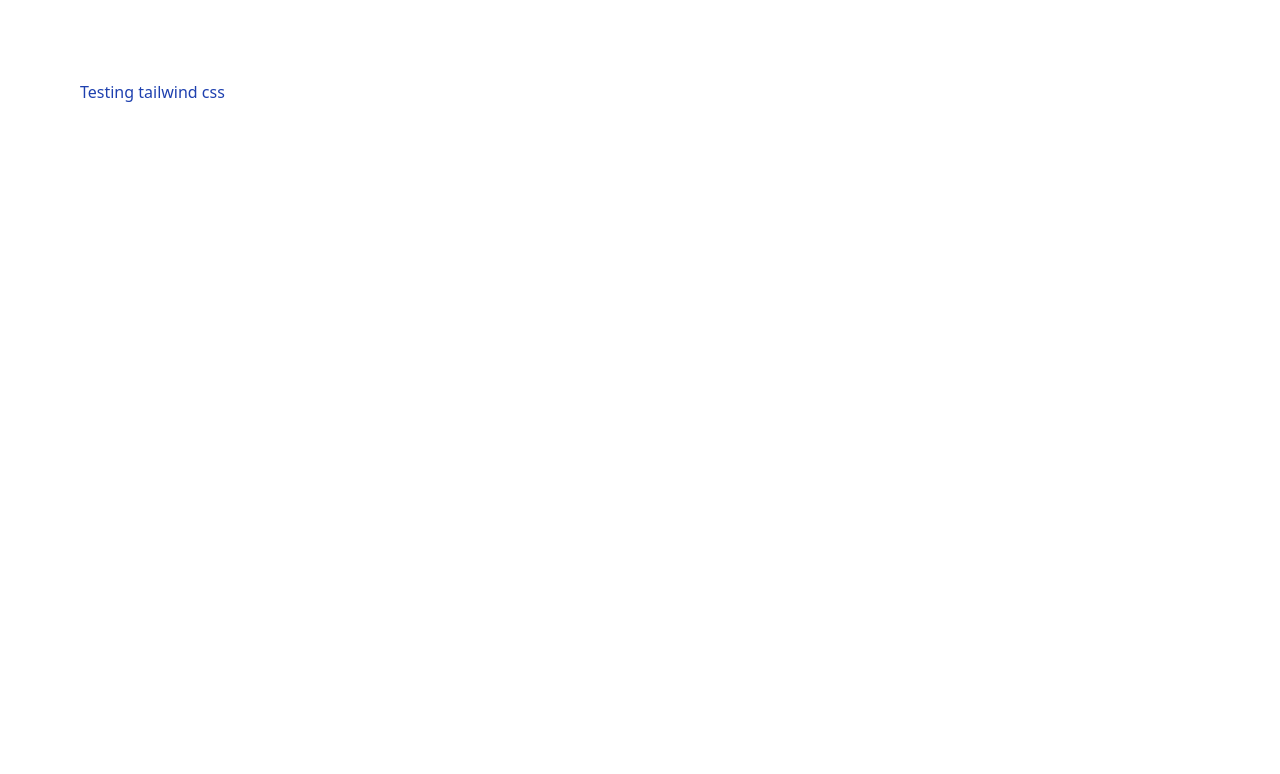
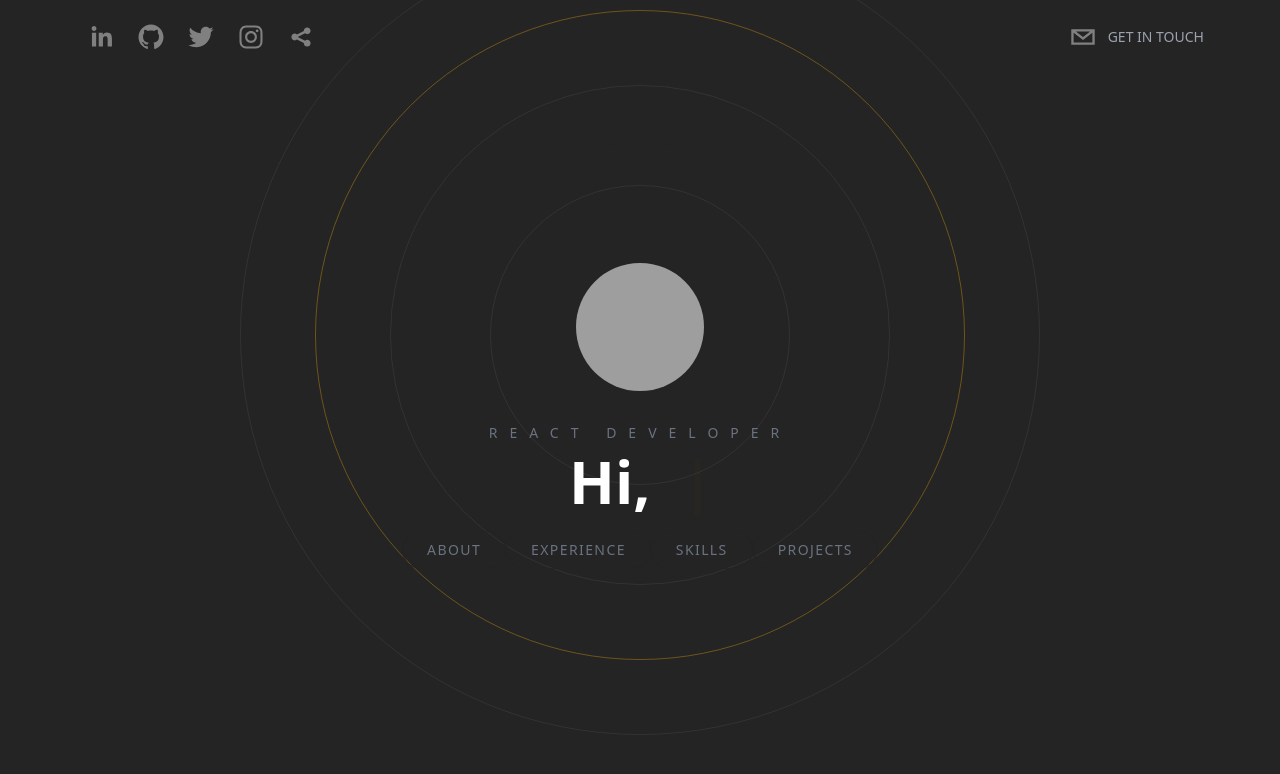
Before and after one commit to izorawar/my-portfolio, a Next.js app: page / in a window 1280 px wide. Shown: the top 774 px of the page. Built offline with nearby package versions, Linux system fonts and the light colour scheme; grey boxes are pictures that could not be loaded.

Commit message:
header, main and about components done

```diff
--- /dev/null
+++ b/components/About.tsx
@@ -0,0 +1,50 @@
+import { motion } from 'framer-motion';
+import React from 'react'
+
+type Props = {}
+
+export default function About({}: Props) {
+  return (
+    <motion.div
+        initial={{
+            opacity: 0,
+        }}
+        transition={{
+            duration: 1.5,
+        }}
+        whileInView={{ opacity: 1}}
+        className="flex flex-col relative h-screen text-center md:text-left md:flex-row max-w-7xl px-10 justify-evenly mx-auto items-center">
+        <h3 className="absolute top-24 uppercase tracking-[20px] text-gray-500 text-2xl">About</h3>
+
+        <motion.img
+            initial={{
+                x: -200,
+                opacity: 0,
+            }}
+            transition={{
+                duration: 1.2,
+            }}
+            whileInView={{ opacity: 1, x: 0}}
+            viewport={{ once: true}}
+            src="https://i.imgur.com/6EoK5yy.jpg"
+            className="-mb-20 md:mb-0 flex-shrink-0 w-56 h-56 rounded-full object-cover md:rounded-lg md:w-200 md:h-95 xl:w-[400px] xl:h-[400px]"
+        / >
+
+        <div className="space-y-10 px-0 md:px-10">
+            <h4 className="mt-0 text-4xl font-semibold">Here is a {" "}
+                <span className="underline decoration-[#F7AB0A]/50">
+                     little
+                </span> {" "}
+                background
+            </h4>
+            <p className="text-sm">
+                dummy text for now, will replace it, Lorem ipsum dolor sit amet consectetur adipisicing elit. Sed animi aperiam quo earum. Ex nobis cumque quod accusantium quaerat? Ab placeat fugiat maiores iste veniam aut? Perferendis, voluptatibus cupiditate. Id?
+                Lorem ipsum dolor sit amet consectetur adipisicing elit. Provident facilis dolor atque. In dolor culpa autem tempora ducimus modi magnam animi, quidem expedita eum alias ullam quas architecto corrupti debitis.
+                Lorem ipsum, dolor sit amet consectetur adipisicing elit. Id amet rerum dolorum totam tempore, voluptatum, quae magnam sequi illo inventore nulla delectus ut atque repellendus accusamus unde doloremque eveniet vero.
+                Lorem ipsum dolor sit amet consectetur adipisicing elit. Nemo libero dolorem eos reprehenderit quia laudantium sint, dignissimos animi, atque aliquid debitis odio. Libero dolores quae vel minima labore odio officiis.
+                Lorem ipsum dolor sit amet consectetur adipisicing elit. Expedita cum doloribus sint sit at quas quasi quae illum doloremque iure tempora repellat aut ipsum culpa officia qui velit, illo temporibus.
+ </p>
+        </div>
+    </motion.div>
+  )
+}
--- /dev/null
+++ b/components/BackgroundCircles.tsx
@@ -0,0 +1,25 @@
+import React from 'react'
+import { motion } from 'framer-motion';
+
+type Props = {}
+
+export default function BackgroundColors({}: Props) {
+  return (
+    <motion.div
+      initial={{
+        opacity: 0,
+      }}
+      animate={{
+        scale: [1, 2, 2, 3, 1],
+        opacity: [0.1, 0.2, 0.4, 0.8, 0.1, 1.0],
+        borderRadius: ["20%", "20%", "50%", "80%", "20%"]
+      }}
+      className="relative flex justify-center items-center">
+        <div className="absolute border border-[#333333] rounded-full h-[200px] w-[200px] mt-52 animate-ping"/>
+        <div className="rounded-full border border-[#333333] h-[300px] w-[300px] absolute mt-52"/>
+        <div className="rounded-full border border-[#333333] h-[500px] w-[500px] absolute mt-52"/>
+        <div className="rounded-full border border-[#F7AB0A] opacity-20 h-[650px] w-[650px] absolute mt-52 animate-pulse"/>
+        <div className="rounded-full border border-[#333333] h-[800px] w-[800px] absolute mt-52"/>
+    </motion.div>
+  )
+}
--- /dev/null
+++ b/components/Header.tsx
@@ -0,0 +1,81 @@
+import React from "react";
+import { SocialIcon } from "react-social-icons";
+import { motion } from "framer-motion";
+
+type Props = {};
+
+export default function Header({}: Props) {
+  return (
+    <header className="sticky top-0 p-3 flex items-start justify-between max-w-6xl mx-auto z-20 xl:items-center">
+      <motion.div
+      initial={{
+        x: -500,
+        opacity: 0,
+        scale: 0.5
+      }}
+      animate={{
+        x: 0,
+        opacity: 1,
+        scale: 1
+      }}
+      transition={{
+        duration: 1.4,
+      }}
+      className="flex flex-row items-center">
+        <SocialIcon
+          url="https://linkedin.com/in/izorawar"
+          fgColor="grey"
+          target="_blank"
+          bgColor="transparent"
+        />
+        <SocialIcon
+          url="https://github.com/izorawar"
+          fgColor="grey"
+          target="_blank"
+          bgColor="transparent"
+        />
+        <SocialIcon
+          url="https://twitter.com/izorawar_"
+          fgColor="grey"
+          target="_blank"
+          bgColor="transparent"
+        />
+        <SocialIcon
+          url="https://instagram.com/zora__randhawa"
+          fgColor="grey"
+          target="_blank"
+          bgColor="transparent"
+        />
+        <SocialIcon
+          url="https://leetcode.com/izorawar"
+          fgColor="grey"
+          target="_blank"
+          bgColor="transparent"
+        />
+      </motion.div>
+      <motion.div
+      initial={{
+        x: 500,
+        opacity: 0,
+        scale: 0.5
+      }}
+      animate={{
+        x: 0,
+        opacity: 1,
+        scale: 1
+      }}
+      transition={{
+        duration: 1.4,
+      }}
+      className="flex flex-row items-center text-gray-300 cursor-pointer">
+        <SocialIcon
+          className="cursor-pointer"
+          network="email"
+          fgColor="grey"
+          bgColor="transparent"
+        />
+        <p className="uppercase hidden md:inline-flex text-sm text-gray-400">Get in Touch</p>
+      </motion.div>
+    </header>
+  );
+}
--- /dev/null
+++ b/components/Hero.tsx
@@ -0,0 +1,53 @@
+import Link from "next/link";
+import React from "react";
+import { Cursor, useTypewriter } from "react-simple-typewriter";
+import BackgroundCircles from "../components/BackgroundCircles";
+
+type Props = {};
+
+export default function Hero({}: Props) {
+  const [text, count] = useTypewriter({
+    words: [
+      "Hi, The Name's Jorawar Singh",
+      "Guy-who-loves-Coffee.tsx",
+      "<ButLovesToCodeMore />",
+    ],
+    loop: true,
+    delaySpeed: 2000,
+  });
+
+  return (
+    <div className="h-screen flex flex-col space-y-8 items-center justify-center text-center overflow-hidden">
+      <BackgroundCircles />
+      <img
+        className="relative rounded-full h-32 w-32 mx-auto object-cover"
+        src="https://i.imgur.com/OpYNq21.jpg"
+        alt="profile image"
+      />
+      <div className="z-20">
+        <h2 className="text-sm uppercase text-gray-500 pb-2 tracking-[12px]">
+          React Developer
+        </h2>
+        <h1 className="text-5xl lg:text-6xl font-semibold px-10">
+          <span className="mr-3">{text}</span>
+          <Cursor cursorColor="#F7AB0A" />
+        </h1>
+
+        <div className="pt-5">
+          <Link href="#about">
+            <button className="heroButton">About</button>
+          </Link>
+          <Link href="#experience">
+            <button className="heroButton">Experience</button>
+          </Link>
+          <Link href="#skills">
+            <button className="heroButton">Skills</button>
+          </Link>
+          <Link href="#projects">
+            <button className="heroButton">Projects</button>
+          </Link>
+        </div>
+      </div>
+    </div>
+  );
+}
--- a/package.json
+++ b/package.json
@@ -15,9 +15,12 @@
     "@types/react-dom": "18.0.10",
     "eslint": "8.30.0",
     "eslint-config-next": "13.1.1",
+    "framer-motion": "^8.0.2",
     "next": "13.1.1",
     "react": "18.2.0",
     "react-dom": "18.2.0",
+    "react-simple-typewriter": "^5.0.1",
+    "react-social-icons": "^5.15.0",
     "typescript": "4.9.4"
   },
   "devDependencies": {
--- a/pages/index.tsx
+++ b/pages/index.tsx
@@ -1,15 +1,27 @@
 import Head from 'next/head'
 import { Inter } from '@next/font/google'
+import Header from '../components/Header'
+import Hero from '../components/Hero'
+import About from '../components/About'
 
 const inter = Inter({ subsets: ['latin'] })
 
 export default function Home() {
   return (
-    <>
+    <div className="bg-[rgb(36,36,36)] text-white h-screen snap-y snap-mandatory overflow-scroll z-0">
       <Head>
         <title>Jorawar's Portfolio</title>
       </Head>
-      <h1 className="p-20 text-blue-800">Testing tailwind css</h1>
-    </>
+
+      <Header />
+
+      <section id="hero" className="snap-start">
+        <Hero />
+      </section>
+
+      <section id="about" className="snap-center">
+        <About />
+      </section>
+    </div>
   )
 }
--- a/styles/globals.css
+++ b/styles/globals.css
@@ -1,3 +1,9 @@
 @tailwind base;
 @tailwind components;
 @tailwind utilities;
+
+@layer components {
+    .heroButton {
+        @apply px-6 py-2 border border-[#242424] rounded-full uppercase text-sm tracking-widest text-gray-500 transition-all hover:border-[#F7AB0A]/40 hover:text-[#F7AB0A]/40
+    }
+}
```
Also changed, not shown: 1 other file (tests, documents, lock files or other folders).
